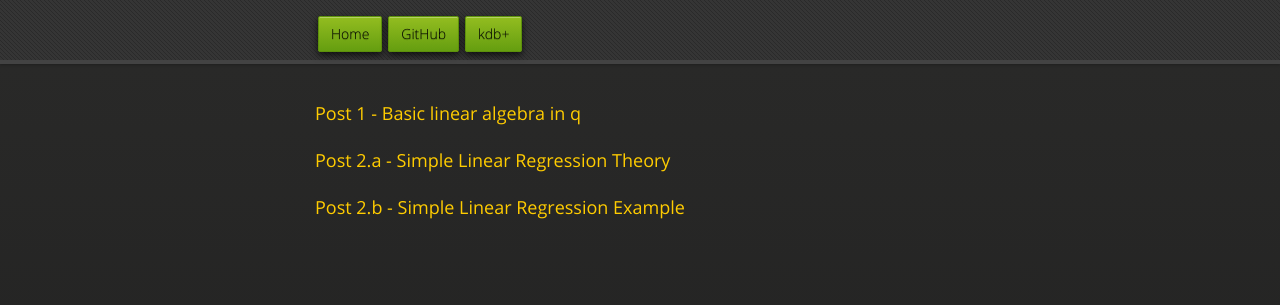
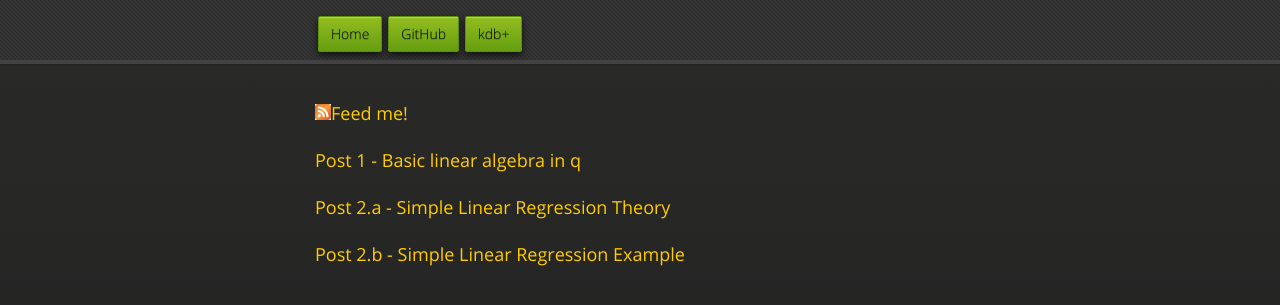
Before and after one commit to jpneill/jpneill.github.io, a Jekyll site: the page built from kdb_blog.html, in a window 1280 px wide. Shown: the top 305 px of the page. Built offline with Jekyll 4.4.1, drawn with Linux system fonts in a browser that asks for light colours; nearby versions of some CDN libraries.

Commit message:
Added feed link

```diff
--- a/kdb_blog.html
+++ b/kdb_blog.html
@@ -15,6 +15,7 @@ title: kdb+ Musings
 </style>
 <div class="wrapper">
   <section>
+    <p><a href="http://jpneill.githun.io/pages/feed.xml"><img src="images/feed-icon-16.gif">Feed me!</a></p>
     <p><a href="http://jpneill.github.io/posts/Lin_Alg_q.html">Post 1 - Basic linear algebra in q</a></p>
     <p></p><a href="http://jpneill.github.io/posts/Lin_Reg.html">Post 2.a - Simple Linear Regression Theory</a></p><p></p>
     <p><a href="http://jpneill.github.io/posts/Lin_Reg_b.html">Post 2.b - Simple Linear Regression Example</a></p>
```
